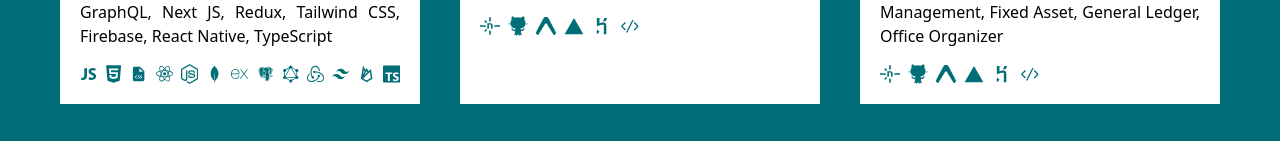
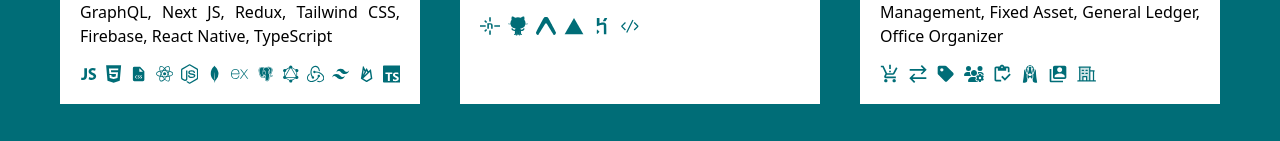
Before and after one commit to SanzinaHossain/Portfolio_2025, a React (Vite) app: page / in a window 1280 px wide. Shown: the part 810-951 px from the top of the page. Built offline with nearby package versions, Linux system fonts and the light colour scheme; a web font is replaced by a local one.

Commit message:
key technology section done

```diff
--- a/src/components/Screen/Home/Technology/Technology.jsx
+++ b/src/components/Screen/Home/Technology/Technology.jsx
@@ -4,12 +4,25 @@ Organization: Niret InfoTech Limited
 All right reserved by @niret_dev
 */
 
-import { BiLogoPostgresql, BiSolidFileCss } from "react-icons/bi";
+import {
+  BiLogoPostgresql,
+  BiSolidFileCss,
+  BiSolidPurchaseTag,
+} from "react-icons/bi";
 import { DiHeroku } from "react-icons/di";
 import { FaHtml5, FaNodeJs } from "react-icons/fa";
-import { GrGraphQl, GrReactjs } from "react-icons/gr";
+import { FaUsersGear } from "react-icons/fa6";
+import { GiBassetHoundHead } from "react-icons/gi";
+import { GrGraphQl, GrReactjs, GrTransaction } from "react-icons/gr";
 import { IoLogoJavascript } from "react-icons/io";
 import { IoLogoVercel } from "react-icons/io5";
+import {
+  MdOutlineInventory,
+  MdOutlineProductionQuantityLimits,
+  MdSell,
+  MdSwitchAccount,
+} from "react-icons/md";
+import { PiBuildingOfficeDuotone } from "react-icons/pi";
 import { RiFirebaseLine, RiTailwindCssFill } from "react-icons/ri";
 import {
   SiExpo,
@@ -71,12 +84,14 @@ export default function Technology() {
             Management, Fixed Asset, General Ledger, Office Organizer
           </p>
           <div className="flex gap-x-2 items-center ">
-            <SiNetlify className="text-xl text-first" />
-            <SiRefinedgithub className="text-xl text-first" />
-            <SiExpo className="text-xl text-first" />
-            <IoLogoVercel className="text-xl text-first" />
-            <DiHeroku className="text-xl text-first" />
-            <VscCode className="text-xl text-first" />
+            <MdOutlineProductionQuantityLimits className="text-xl text-first" />
+            <GrTransaction className="text-xl text-first" />
+            <BiSolidPurchaseTag className="text-xl text-first" />
+            <FaUsersGear className="text-xl text-first" />
+            <MdOutlineInventory className="text-xl text-first" />
+            <GiBassetHoundHead className="text-xl text-first" />
+            <MdSwitchAccount className="text-xl text-first" />
+            <PiBuildingOfficeDuotone className="text-xl text-first" />
           </div>
         </div>
       </div>
```
